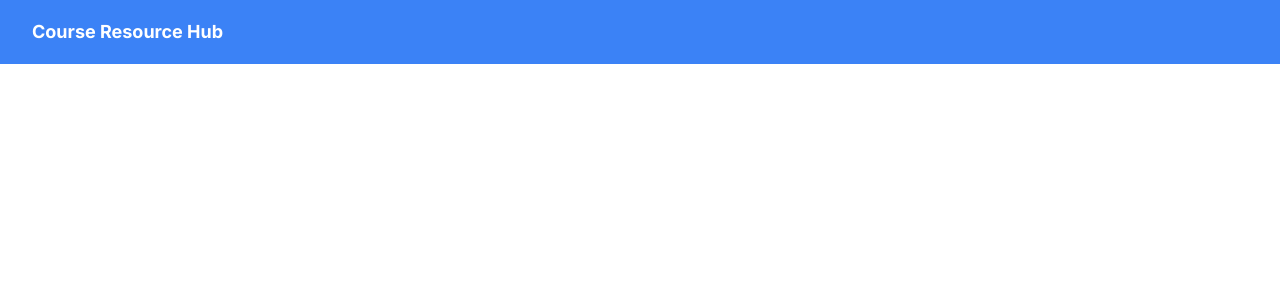
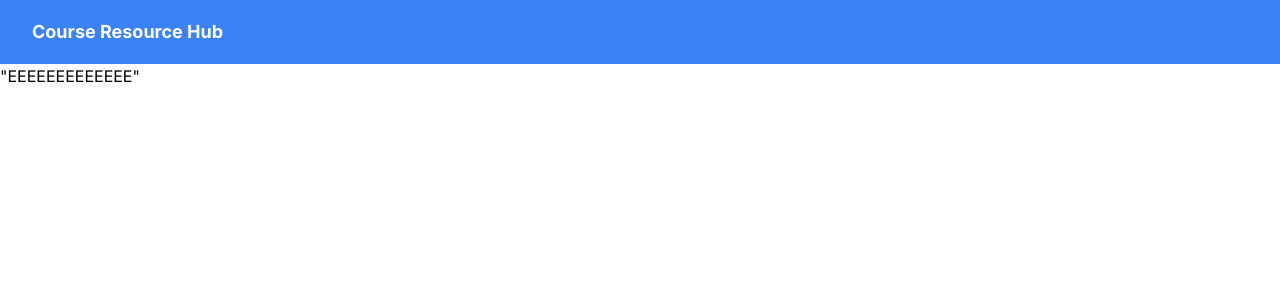
Before and after one commit to VikeLabs/course-resource-hub, a Next.js app: page / in a window 1280 px wide. Shown: the top 300 px of the page. Built offline with nearby package versions, Linux system fonts and the light colour scheme.

Commit message:
EEEEEEEEEEEEEEEEEEEEE

```diff
--- a/src/app/page.tsx
+++ b/src/app/page.tsx
@@ -2,5 +2,5 @@ import NavBar from "@/components/NavBar";
 import Image from "next/image";
 
 export default function Home() {
-  return <div className="w-screen min-h-screen"></div>;
+  return <div className="w-screen min-h-screen"> <p>"EEEEEEEEEEEEE"</p> </div>;
 }
```
